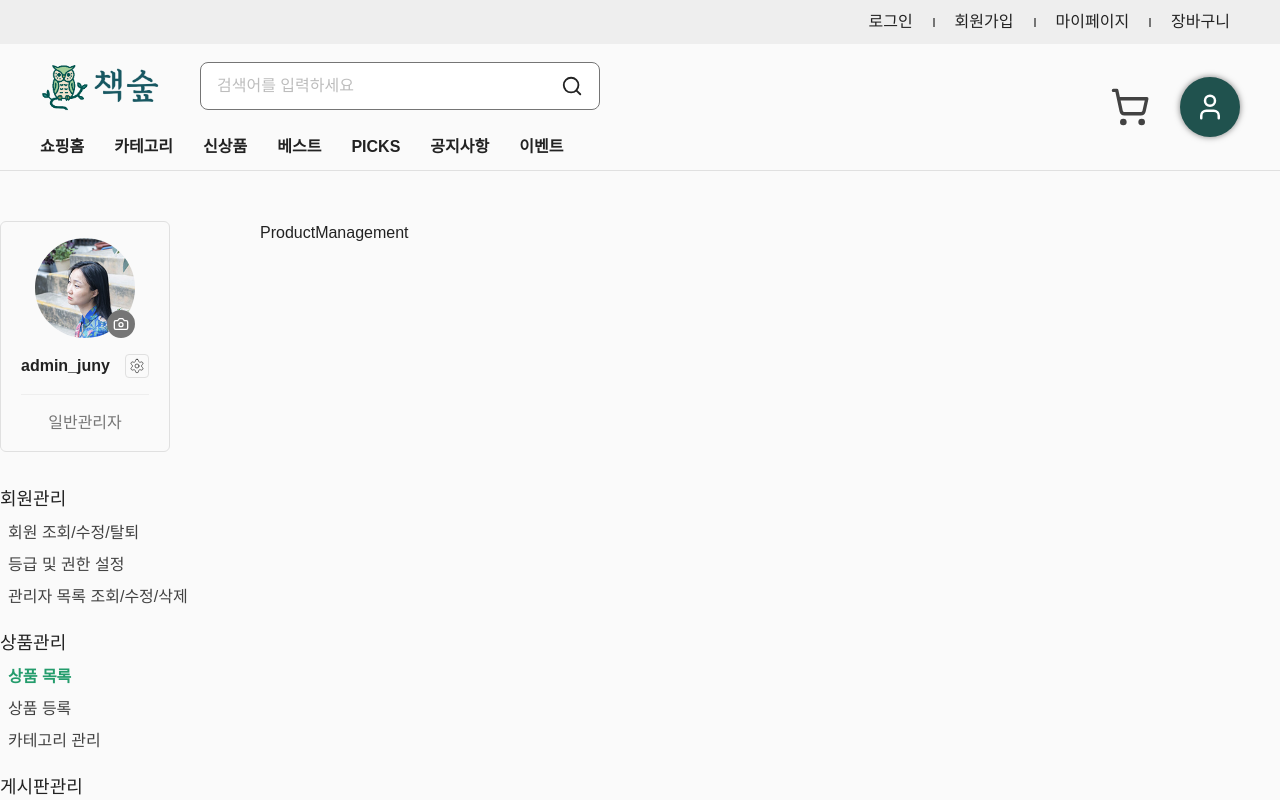
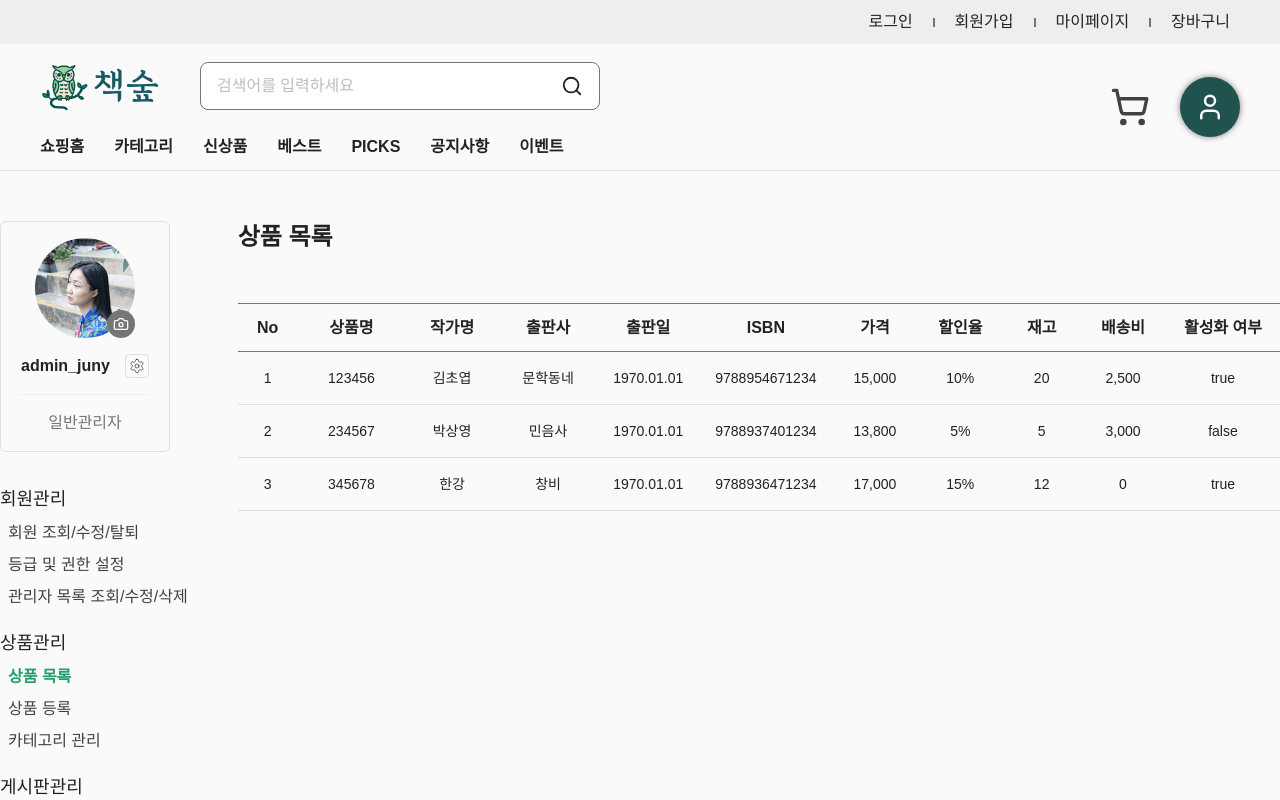
Before and after one commit to juny-0429/book-forest, a Next.js app: page /admin/products in a window 1280 px wide. Shown: the top 800 px of the page. Built offline with nearby package versions, Linux system fonts and the light colour scheme; no server answers.

Commit message:
feat: 상품 목록 퍼블리싱 추가

```diff
--- /dev/null
+++ b/src/app/admin/(product-management)/products/_data/productColumns.data.tsx
@@ -0,0 +1,37 @@
+import { ColumnDef } from '@tanstack/react-table';
+import { GetProductListDto } from '../_dtos/getProductList.dto';
+import dayjs from 'dayjs';
+
+export const productColumns: ColumnDef<GetProductListDto>[] = [
+  { accessorKey: 'productId', header: 'No', size: 70 },
+  { accessorKey: 'productName', header: '상품명', size: 150 },
+  { accessorKey: 'authorName', header: '작가명', size: 120 },
+  { accessorKey: 'publisher', header: '출판사', size: 120 },
+  {
+    accessorKey: 'publishedDate',
+    header: '출판일',
+    size: 100,
+    cell: ({ getValue }) => dayjs(getValue<Date>()).format('YYYY.MM.DD'),
+  },
+  { accessorKey: 'isbn', header: 'ISBN', size: 130 },
+  {
+    accessorKey: 'price',
+    header: '가격',
+    size: 100,
+    cell: ({ getValue }) => getValue<number>().toLocaleString(),
+  },
+  {
+    accessorKey: 'discount',
+    header: '할인율',
+    size: 100,
+    cell: ({ getValue }) => `${getValue<number>()}%`,
+  },
+  { accessorKey: 'stock', header: '재고', size: 100 },
+  {
+    accessorKey: 'deliveryPrice',
+    header: '배송비',
+    size: 100,
+    cell: ({ getValue }) => getValue<number>().toLocaleString(),
+  },
+  { accessorKey: 'isActive', header: '활성화 여부', size: 120 },
+];
--- /dev/null
+++ b/src/app/admin/(product-management)/products/_dtos/getProductList.dto.ts
@@ -0,0 +1,13 @@
+export interface GetProductListDto {
+  productId: number; // 상품 id
+  productName: number; // 상품명
+  authorName: string; // 작가명
+  publisher: string; // 출판사
+  isbn: number; // isbn
+  price: number; // 가격
+  stock: number; // 재고
+  isActive: boolean; // 활성화여부
+  discount: number; // 할인율
+  deliveryPrice: number; // 배송비
+  publishedDate: number; // 출판일
+}
--- a/src/app/admin/(product-management)/products/page.tsx
+++ b/src/app/admin/(product-management)/products/page.tsx
@@ -1,5 +1,102 @@
-import React from 'react';
+'use client';
+
+import { flexRender, getCoreRowModel, getSortedRowModel, SortingState, useReactTable } from '@tanstack/react-table';
+import React, { useState } from 'react';
+import { Table, TableBody, TableCell, TableHead, TableHeader, TableRow } from 'src/components/Table/Table';
+import { productColumns } from './_data/productColumns.data';
+import { GetProductListDto } from './_dtos/getProductList.dto';
+
+const eventPostList: GetProductListDto[] = [
+  {
+    productId: 1,
+    productName: 123456,
+    authorName: '김초엽',
+    publisher: '문학동네',
+    isbn: 9788954671234,
+    price: 15000,
+    stock: 20,
+    isActive: true,
+    discount: 10,
+    deliveryPrice: 2500,
+    publishedDate: 20220101,
+  },
+  {
+    productId: 2,
+    productName: 234567,
+    authorName: '박상영',
+    publisher: '민음사',
+    isbn: 9788937401234,
+    price: 13800,
+    stock: 5,
+    isActive: false,
+    discount: 5,
+    deliveryPrice: 3000,
+    publishedDate: 20220315,
+  },
+  {
+    productId: 3,
+    productName: 345678,
+    authorName: '한강',
+    publisher: '창비',
+    isbn: 9788936471234,
+    price: 17000,
+    stock: 12,
+    isActive: true,
+    discount: 15,
+    deliveryPrice: 0,
+    publishedDate: 20211210,
+  },
+];
 
 export default function ProductManagementPage() {
-  return <div>ProductManagement</div>;
+  const [sorting, setSorting] = useState<SortingState>([]);
+
+  const table = useReactTable({
+    data: eventPostList ?? [],
+    columns: productColumns,
+    state: { sorting },
+    getCoreRowModel: getCoreRowModel(),
+    getSortedRowModel: getSortedRowModel(),
+    onSortingChange: setSorting,
+  });
+
+  return (
+    <div>
+      <h2 className='text-title-24b text-ui-text-title mb-[50px]'>상품 목록</h2>
+
+      <Table>
+        <TableHeader>
+          {table.getHeaderGroups().map((headerGroup) => (
+            <TableRow key={headerGroup.id}>
+              {headerGroup.headers.map((header) => (
+                <TableHead key={header.id} style={{ width: header.getSize() }}>
+                  {flexRender(header.column.columnDef.header, header.getContext())}
+                </TableHead>
+              ))}
+            </TableRow>
+          ))}
+        </TableHeader>
+
+        <TableBody>
+          {table.getRowModel().rows.length ? (
+            table.getRowModel().rows.map((row) => (
+              <TableRow key={row.id} className='cursor-pointer'>
+                {row.getVisibleCells().map((cell) => (
+                  <TableCell key={cell.id} style={{ width: cell.column.getSize() }} className={cell.column.id === 'postTitle' ? 'text-left' : 'text-center'}>
+                    {flexRender(cell.column.columnDef.cell, cell.getContext())}
+                  </TableCell>
+                ))}
+              </TableRow>
+            ))
+          ) : (
+            <TableRow>
+              <TableCell colSpan={productColumns.length} className='text-center'>
+                등록된 상품이 없습니다.
+              </TableCell>
+            </TableRow>
+          )}
+        </TableBody>
+      </Table>
+    </div>
+  );
 }
```
